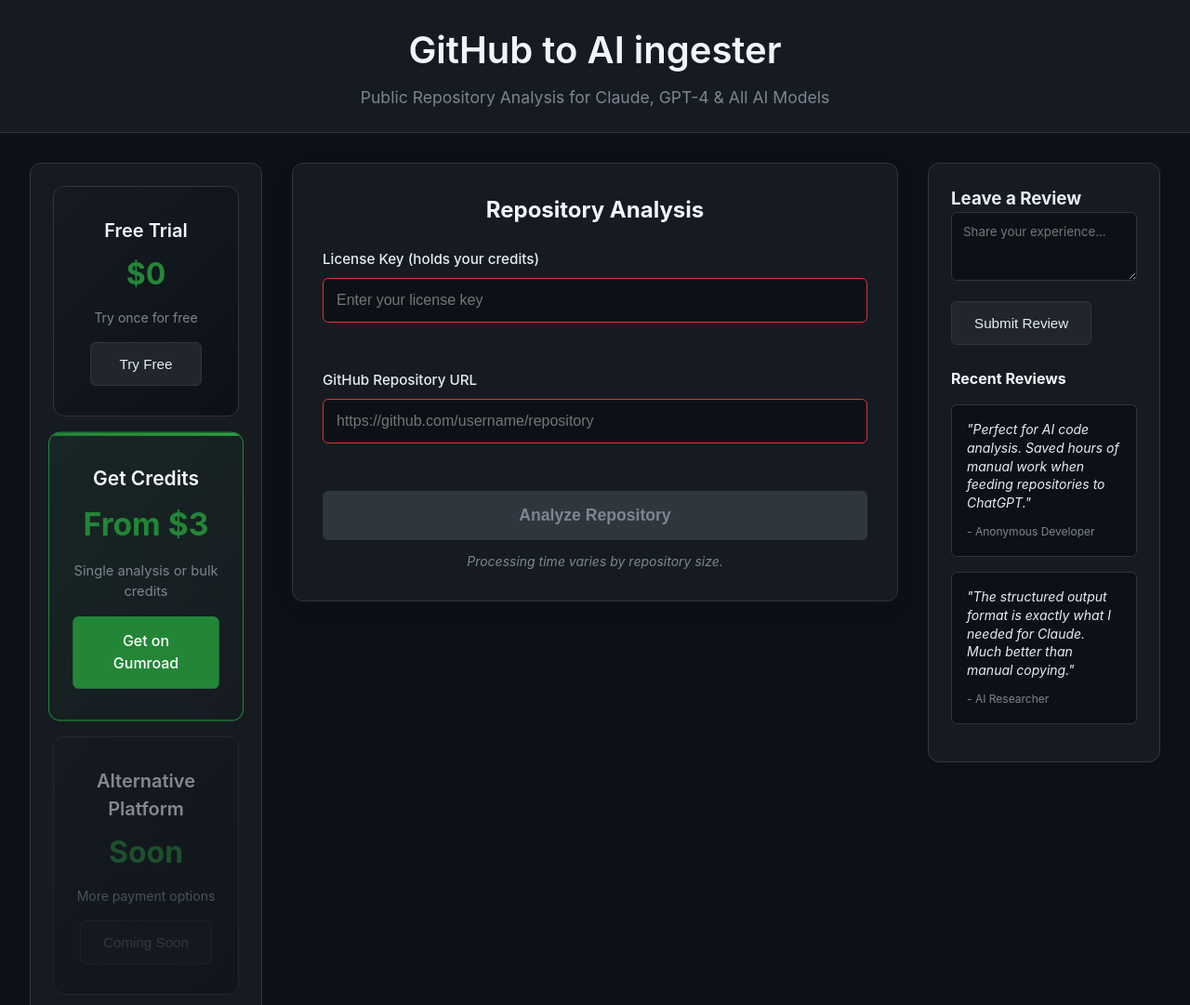
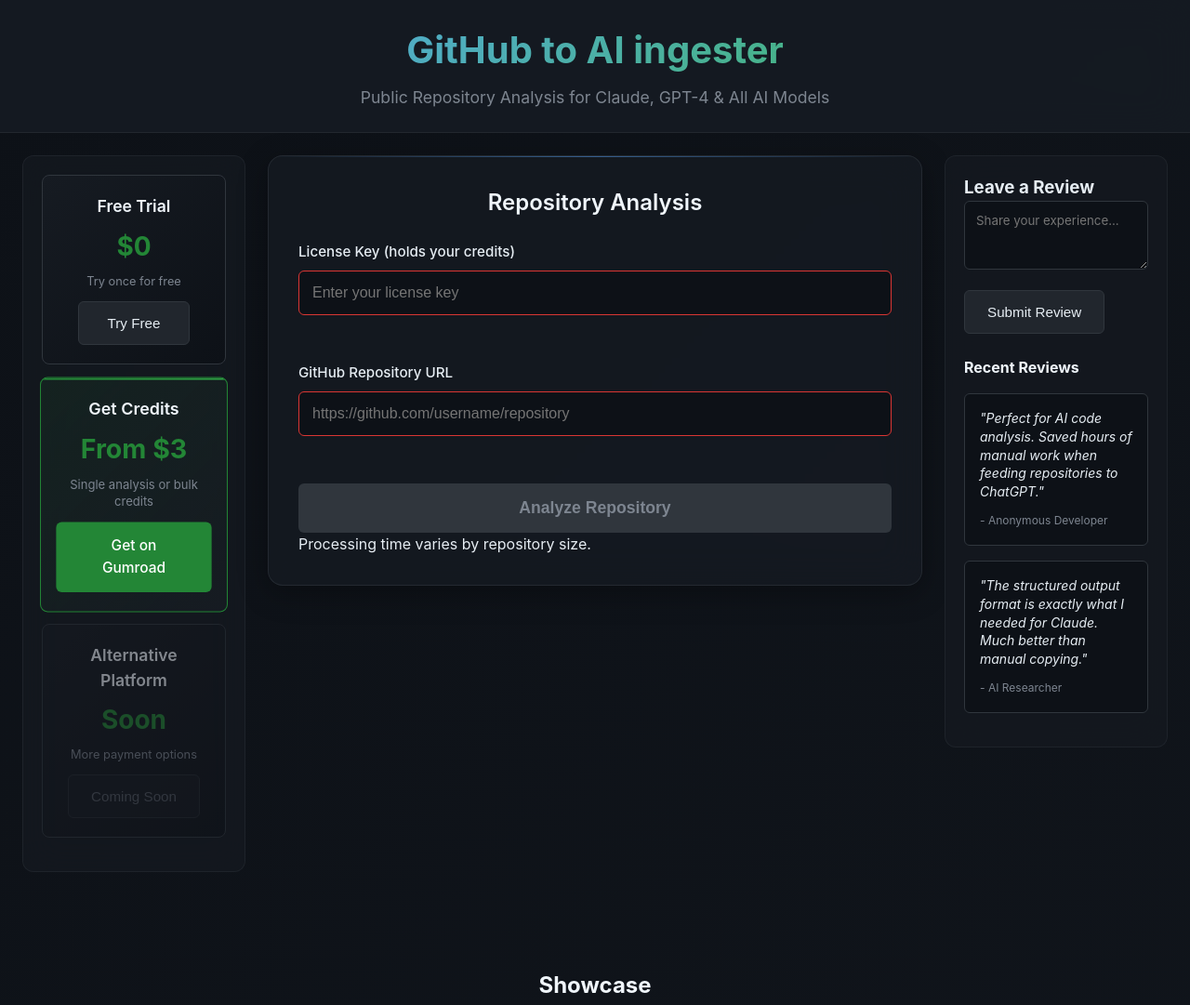
Before and after one commit to JOLT-dailyAi/GitHub-to-AI-ingester, a plain HTML site: page index.html in a window 1280 px wide. Shown: the top 1081 px of the page at 93% size. Drawn offline with Linux system fonts and the light colour scheme.

Commit message:
Update styles.css

```diff
--- a/assets/css/styles.css
+++ b/assets/css/styles.css
@@ -7,25 +7,33 @@
 
 body {
     font-family: -apple-system, BlinkMacSystemFont, 'Segoe UI', 'Noto Sans', Helvetica, Arial, sans-serif;
-    background-color: #0d1117;
+    background: linear-gradient(135deg, #0d1117 0%, #161b22 100%);
     color: #e6edf3;
     line-height: 1.5;
     min-height: 100vh;
 }
 
-/* Header */
+/* Header - Gen-Z Minimalistic */
 .header {
-    background-color: #161b22;
-    border-bottom: 1px solid #30363d;
+    background: rgba(22, 27, 34, 0.95);
+    backdrop-filter: blur(20px);
+    border-bottom: 1px solid rgba(48, 54, 61, 0.5);
     padding: 1.5rem 1rem;
     text-align: center;
+    position: sticky;
+    top: 0;
+    z-index: 100;
 }
 
 .header h1 {
     font-size: clamp(1.5rem, 4vw, 2.5rem);
-    font-weight: 600;
+    font-weight: 700;
     color: #f0f6fc;
     margin-bottom: 0.5rem;
+    background: linear-gradient(135deg, #58a6ff, #3fb950);
+    -webkit-background-clip: text;
+    -webkit-text-fill-color: transparent;
+    background-clip: text;
 }
 
 .subtitle {
@@ -34,29 +42,42 @@ body {
     font-weight: 400;
 }
 
-/* Main Container - Fixed Layout Issues */
+/* Main Container - Gen-Z Design */
 .container {
     display: grid;
-    grid-template-columns: 250px 1fr 250px;
-    gap: 2rem;
+    grid-template-columns: 240px 1fr 240px;
+    gap: 1.5rem;
     max-width: 1400px;
     margin: 0 auto;
-    padding: 2rem;
-    align-items: start; /* Fix sidebar height issue */
+    padding: 1.5rem;
+    align-items: start;
 }
 
-/* Main Form Section */
+/* Main Form Section - Sleeker Design */
 .main-form {
-    background-color: #0d1117;
+    background: transparent;
 }
 
 .form-container {
-    background-color: #161b22;
-    border: 1px solid #30363d;
-    border-radius: 12px;
+    background: rgba(22, 27, 34, 0.8);
+    backdrop-filter: blur(20px);
+    border: 1px solid rgba(48, 54, 61, 0.6);
+    border-radius: 16px;
     padding: 2rem;
-    box-shadow: 0 8px 24px rgba(0, 0, 0, 0.12);
-    min-height: auto; /* Remove fixed height */
+    box-shadow: 0 8px 32px rgba(0, 0, 0, 0.3);
+    position: relative;
+    overflow: hidden;
+}
+
+.form-container::before {
+    content: '';
+    position: absolute;
+    top: 0;
+    left: 0;
+    right: 0;
+    height: 1px;
+    background: linear-gradient(90deg, transparent, #58a6ff, transparent);
+    opacity: 0.5;
 }
 
 .form-container h2 {
@@ -64,34 +85,28 @@ body {
     font-size: 1.5rem;
     color: #f0f6fc;
     text-align: center;
+    font-weight: 600;
 }
 
-.processing-note {
-    margin-top: 0.75rem;
-    text-align: center;
-    font-size: 0.875rem;
-    color: #7d8590;
-    font-style: italic;
+/* Sidebars - Glass Morphism */
+.sidebar-left, .sidebar-right {
+    background: rgba(22, 27, 34, 0.7);
+    backdrop-filter: blur(20px);
+    border: 1px solid rgba(48, 54, 61, 0.4);
+    border-radius: 12px;
+    padding: 1.25rem;
+    height: fit-content;
+    position: sticky;
+    top: 120px;
 }
 
-/* Sidebars - Fixed to prevent stretching */
-.sidebar-left, .sidebar-right {
-    background-color: #161b22;
-    border: 1px solid #30363d;
-    border-radius: 12px;
-    padding: 1.5rem;
-    height: fit-content;
-    position: sticky;
-    top: 20px;
-}
-
-/* Redesigned Pricing Cards - Reduced Redundancy */
+/* Redesigned Pricing Cards - Compact Gen-Z Style */
 .pricing-card {
-    margin-bottom: 1.5rem;
-    padding: 2rem 1.5rem;
+    margin-bottom: 1rem;
+    padding: 1.25rem 1rem;
     background: linear-gradient(135deg, #161b22 0%, #0d1117 100%);
     border: 1px solid #30363d;
-    border-radius: 12px;
+    border-radius: 8px;
     text-align: center;
     transition: all 0.3s ease;
     position: relative;
@@ -104,7 +119,7 @@ body {
     top: 0;
     left: 0;
     right: 0;
-    height: 3px;
+    height: 2px;
     background: linear-gradient(90deg, #1f6feb, #238636);
     opacity: 0;
     transition: opacity 0.3s ease;
@@ -115,15 +130,15 @@ body {
 }
 
 .pricing-card:hover:not(.disabled) {
-    transform: translateY(-4px);
+    transform: translateY(-2px);
     border-color: #1f6feb;
-    box-shadow: 0 8px 25px rgba(31, 111, 235, 0.15);
+    box-shadow: 0 4px 12px rgba(31, 111, 235, 0.15);
 }
 
 .pricing-card.highlight {
     border-color: #238636;
     background: linear-gradient(135deg, rgba(35, 134, 54, 0.1) 0%, #161b22 100%);
-    transform: scale(1.05);
+    transform: scale(1.02);
 }
 
 .pricing-card.highlight::before {
@@ -139,54 +154,29 @@ body {
 .pricing-card h3 {
     margin-bottom: 0.5rem;
     color: #f0f6fc;
-    font-size: 1.25rem;
+    font-size: 1.1rem;
     font-weight: 600;
 }
 
 .pricing-card .price {
-    font-size: 2rem;
+    font-size: 1.75rem;
     font-weight: 700;
     color: #238636;
-    margin-bottom: 0.75rem;
+    margin-bottom: 0.5rem;
     display: block;
 }
 
 .pricing-card .price small {
-    font-size: 0.875rem;
+    font-size: 0.75rem;
     color: #7d8590;
     font-weight: 400;
 }
 
 .pricing-card .description {
-    margin-bottom: 1rem;
+    margin-bottom: 0.75rem;
     color: #7d8590;
-    font-size: 0.875rem;
-    line-height: 1.5;
-}
-
-.pricing-card .features {
-    list-style: none;
-    padding: 0;
-    margin: 1rem 0;
-    text-align: left;
-}
-
-.pricing-card .features li {
-    padding: 0.5rem 0;
-    color: #e6edf3;
-    font-size: 0.875rem;
-    border-bottom: 1px solid rgba(48, 54, 61, 0.5);
-}
-
-.pricing-card .features li:last-child {
-    border-bottom: none;
-}
-
-.pricing-card .features li::before {
-    content: "✓";
-    color: #238636;
-    font-weight: bold;
-    margin-right: 0.5rem;
+    font-size: 0.8rem;
+    line-height: 1.4;
 }
 
 /* Review Section */
@@ -409,9 +399,11 @@ body {
 
 .showcase-item {
     min-width: 100%;
+    width: 100%;
     padding: 0;
     background-color: #161b22;
     flex-shrink: 0;
+    box-sizing: border-box;
 }
 
 .showcase-header {
@@ -667,6 +659,17 @@ body {
 /* Responsive Design */
 @media (max-width: 1200px) {
     .container {
+        grid-template-columns: 200px 1fr 200px;
+        gap: 1rem;
+    }
+
+    .sidebar-left, .sidebar-right {
+        padding: 1rem;
+    }
+}
+
+@media (max-width: 968px) {
+    .container {
         grid-template-columns: 1fr;
         gap: 1.5rem;
     }
@@ -674,7 +677,7 @@ body {
     .sidebar-left, .sidebar-right {
         position: static;
         display: grid;
-        grid-template-columns: repeat(auto-fit, minmax(250px, 1fr));
+        grid-template-columns: repeat(auto-fit, minmax(240px, 1fr));
         gap: 1rem;
     }
 }
@@ -693,14 +696,19 @@ body {
         grid-template-columns: 1fr;
     }
 
+    .showcase-carousel {
+        max-width: 100%; /* Full width on mobile */
+        margin: 0;
+    }
+
     .showcase-item textarea {
-        height: 1200px; /* Smaller on mobile */
+        height: 1200px; /* Smaller on tablet */
         font-size: 0.8rem;
         padding: 1rem;
     }
 
     .pricing-card {
-        padding: 1.5rem 1rem;
+        padding: 1rem 0.75rem;
     }
 
     .pricing-card.highlight {
@@ -709,6 +717,7 @@ body {
 
     .search-container input {
         width: 100%;
+        max-width: none;
     }
 }
 
@@ -717,17 +726,40 @@ body {
         padding: 1rem 0.5rem;
     }
 
+    .container {
+        padding: 0.75rem;
+    }
+
+    .form-container {
+        padding: 1.25rem;
+        border-radius: 12px;
+    }
+
     .pricing-card {
-        padding: 1rem;
+        padding: 0.875rem 0.75rem;
+        margin-bottom: 0.75rem;
     }
 
     .btn-large {
         font-size: 1rem;
     }
 
+    .showcase-item {
+        min-width: 100%; /* Keep carousel structure on mobile */
+    }
+
     .showcase-item textarea {
-        height: 1000px;
+        height: 1000px; /* Compact on mobile */
         font-size: 0.75rem;
+        padding: 0.75rem;
+    }
+
+    .showcase-header {
+        padding: 1rem;
+    }
+
+    .showcase-header h3 {
+        font-size: 1rem;
     }
 }
 
```
